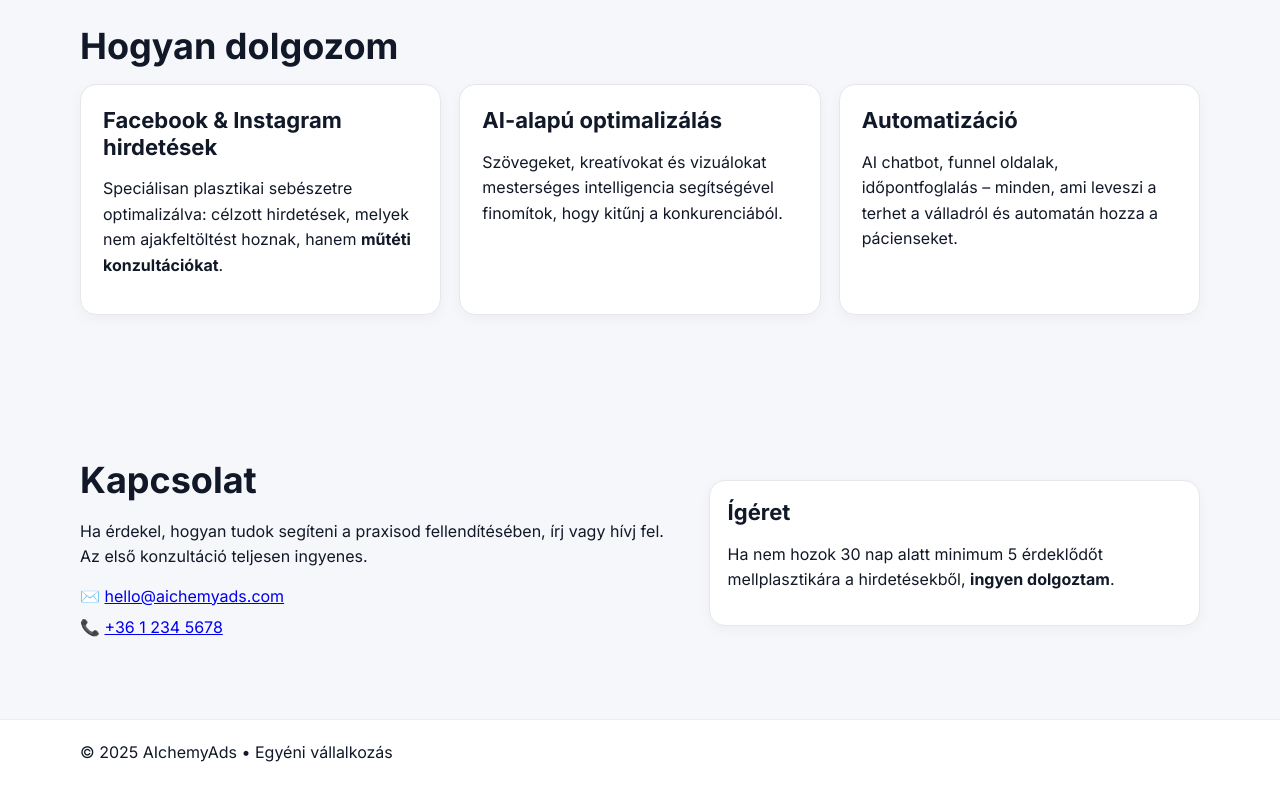
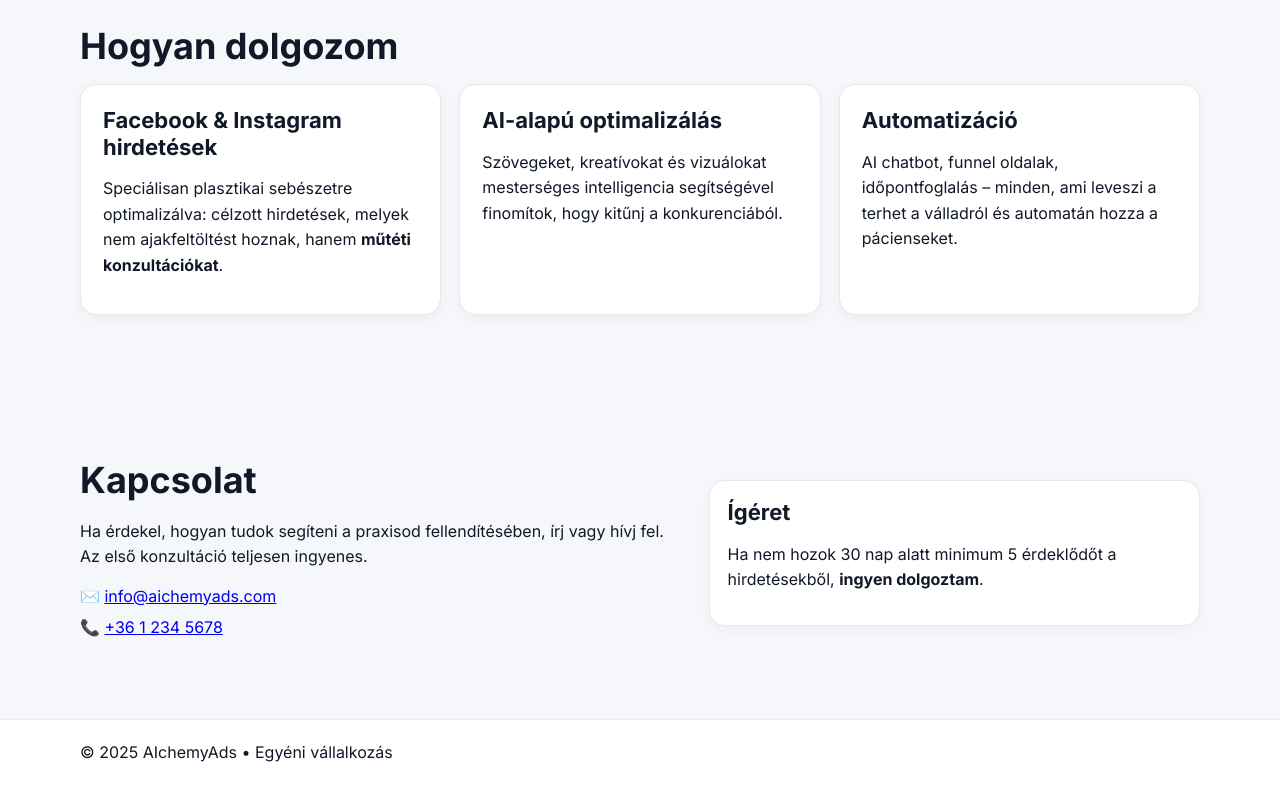
Before and after one commit to RobertReves/aichemyads, a plain HTML site: page index.html in a window 1280 px wide. Shown: the part 1241-2041 px from the top of the page. Drawn offline with Linux system fonts and the light colour scheme.

Commit message:
Update index.html

```diff
--- a/index.html
+++ b/index.html
@@ -88,13 +88,13 @@
           <p>Ha érdekel, hogyan tudok segíteni a praxisod fellendítésében, írj vagy hívj fel.
              Az első konzultáció teljesen ingyenes.</p>
           <ul class="contact">
-            <li>✉️ <a href="mailto:hello@aichemyads.com">hello@aichemyads.com</a></li>
+            <li>✉️ <a href="mailto:info@aichemyads.com">info@aichemyads.com</a></li>
             <li>📞 <a href="tel:+3612345678">+36 1 234 5678</a></li>
           </ul>
         </div>
         <div class="card">
           <h3>Ígéret</h3>
-          <p>Ha nem hozok 30 nap alatt minimum 5 érdeklődőt mellplasztikára a hirdetésekből,
+          <p>Ha nem hozok 30 nap alatt minimum 5 érdeklődőt a hirdetésekből,
           <strong>ingyen dolgoztam</strong>.</p>
         </div>
       </div>
```
